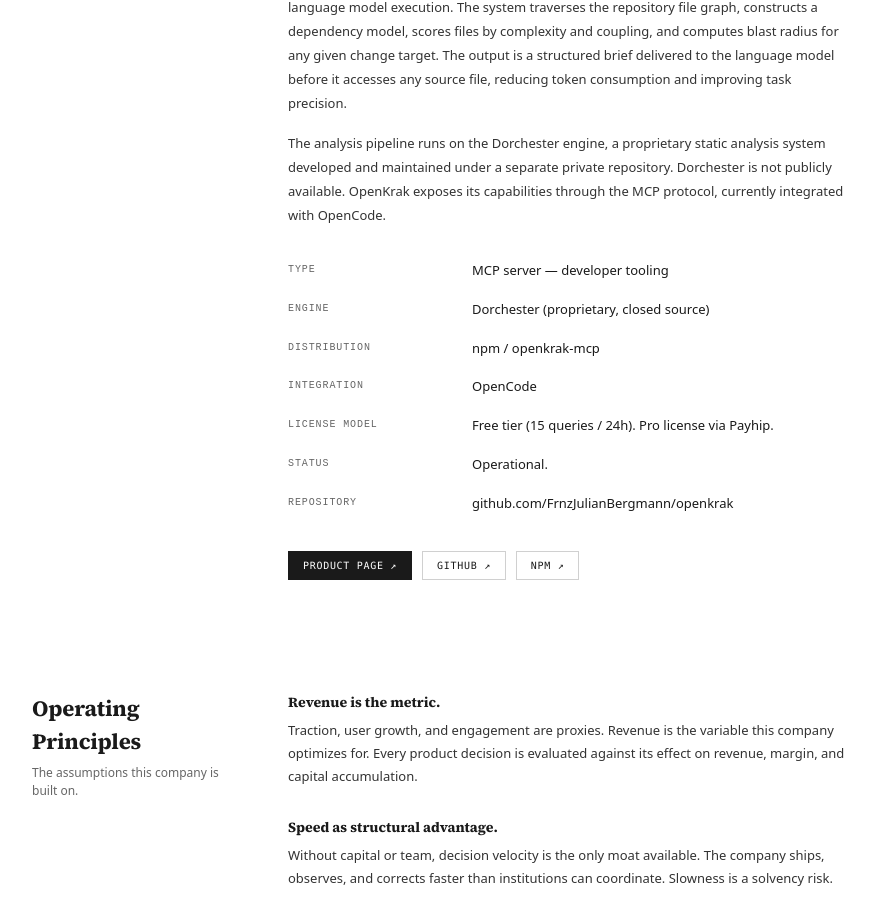
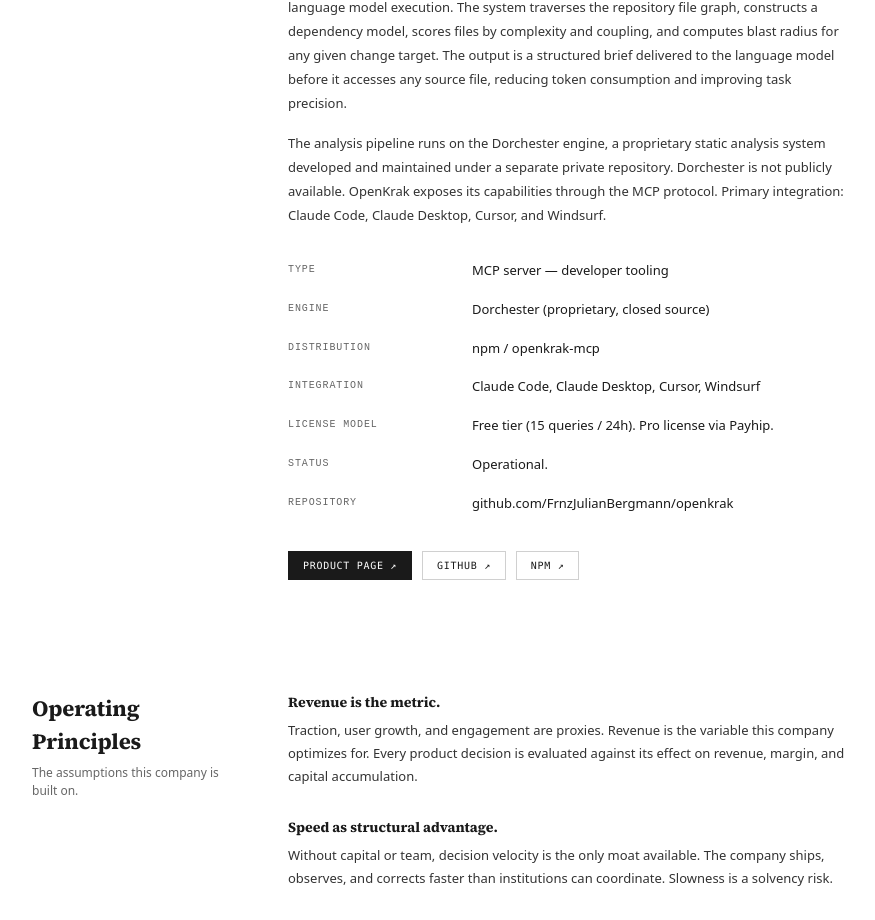
Before and after one commit to Challanger-Absolute-Advance/caa-web, a Next.js app: page / in a window 1280 px wide. Shown: the part 1374-2294 px from the top of the page, without its empty margins (198-1073 px from the left). Built offline with nearby package versions, Linux system fonts and the light colour scheme.

Commit message:
feat(gen2): update portfolio integration list to Claude Code + Cursor + Windsurf

```diff
--- a/app/page.tsx
+++ b/app/page.tsx
@@ -369,14 +369,14 @@
                 OpenKrak is an MCP server that performs static analysis on software repositories prior to language model execution. The system traverses the repository file graph, constructs a dependency model, scores files by complexity and coupling, and computes blast radius for any given change target. The output is a structured brief delivered to the language model before it accesses any source file, reducing token consumption and improving task precision.
               </p>
               <p style={{ fontSize: "13px", lineHeight: 1.85, color: "#333", marginBottom: "24px" }}>
-                The analysis pipeline runs on the Dorchester engine, a proprietary static analysis system developed and maintained under a separate private repository. Dorchester is not publicly available. OpenKrak exposes its capabilities through the MCP protocol, currently integrated with OpenCode.
+                The analysis pipeline runs on the Dorchester engine, a proprietary static analysis system developed and maintained under a separate private repository. Dorchester is not publicly available. OpenKrak exposes its capabilities through the MCP protocol. Primary integration: Claude Code, Claude Desktop, Cursor, and Windsurf.
               </p>
               <div style={{ marginBottom: "28px" }}>
                 {[
                   ["Type", "MCP server — developer tooling"],
                   ["Engine", "Dorchester (proprietary, closed source)"],
                   ["Distribution", "npm / openkrak-mcp"],
-                  ["Integration", "OpenCode"],
+                  ["Integration", "Claude Code, Claude Desktop, Cursor, Windsurf"],
                   ["License model", "Free tier (15 queries / 24h). Pro license via Payhip."],
                   ["Status", "Operational."],
                   ["Repository", "github.com/FrnzJulianBergmann/openkrak"],
```
